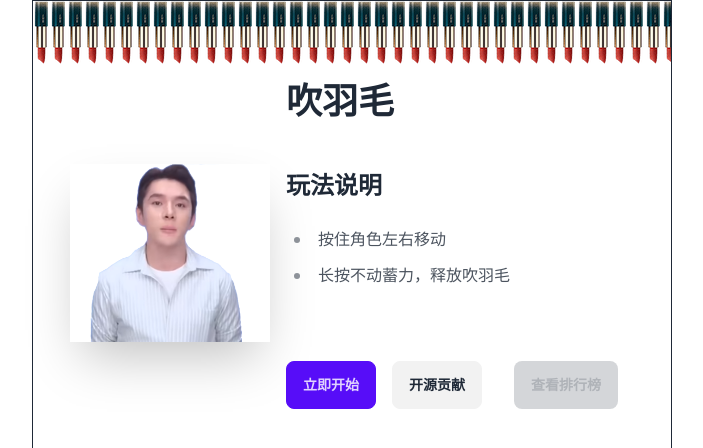
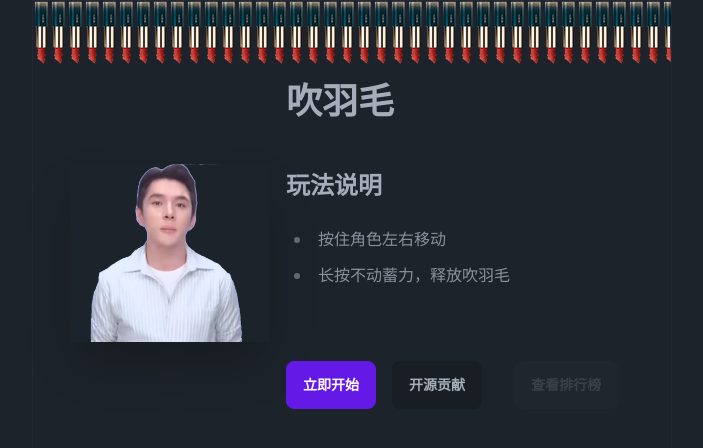
Before and after one commit to cs-magic/feather-v4, a Next.js app: page / in a window 1280 px wide. Shown: the top 448 px of the page, without its empty margins (288-991 px from the left). Built offline with nearby package versions, Linux system fonts and the light colour scheme.

Commit message:
force theme dark

```diff
--- a/package.json
+++ b/package.json
@@ -8,7 +8,6 @@
     "start": "next start",
     "lint": "next lint",
     "update": "DIST=.next-tmp && git stash && git pull -f && yarn && DIST=$DIST yarn build && rm -rf .next && mv $DIST .next"
-
   },
   "dependencies": {
     "@mantine/hooks": "^7.0.0",
@@ -27,6 +26,7 @@
     "eslint-config-next": "13.5.1",
     "framer-motion": "^10.16.4",
     "next": "13.5.1",
+    "next-themes": "^0.2.1",
     "react": "18.2.0",
     "react-dom": "18.2.0",
     "react-markdown": "^8.0.7",
--- a/src/app/game-main.tsx
+++ b/src/app/game-main.tsx
@@ -4,9 +4,9 @@ import { LabelLine, ProgressLabelLine } from "@/app/progress"
 import { DEBUG_SHOW_POS, GAME_LIFE_MAX } from "@/config"
 import Image from "next/image"
 import FeatherImage from "../../public/image/feather.png"
+import DarkFeatherImage from "../../public/image/feather-dark.png"
 import CoinImage from "../../public/image/coin.png"
 import React from "react"
-import { Player } from "@/app/player"
 import { getMainPlayer } from "@/lib/player"
 
 export const GameMain = ({ game }: { game: IGame }) => {
--- a/src/app/layout.tsx
+++ b/src/app/layout.tsx
@@ -1,4 +1,5 @@
 import "@/style/globals.css"
+import { ThemeProvider } from "next-themes"
 
 export const metadata = {
   title: "「吹羽毛」小游戏",
@@ -19,7 +20,9 @@ export default function RootLayout({
         />
       </head>
 
-      <body>{children}</body>
+      <ThemeProvider defaultTheme={"dark"}>
+        <body>{children}</body>
+      </ThemeProvider>
     </html>
   )
 }
```
Also changed, not shown: public/image/feather-dark.png (added), 1 other file (tests, documents, lock files or other folders).
